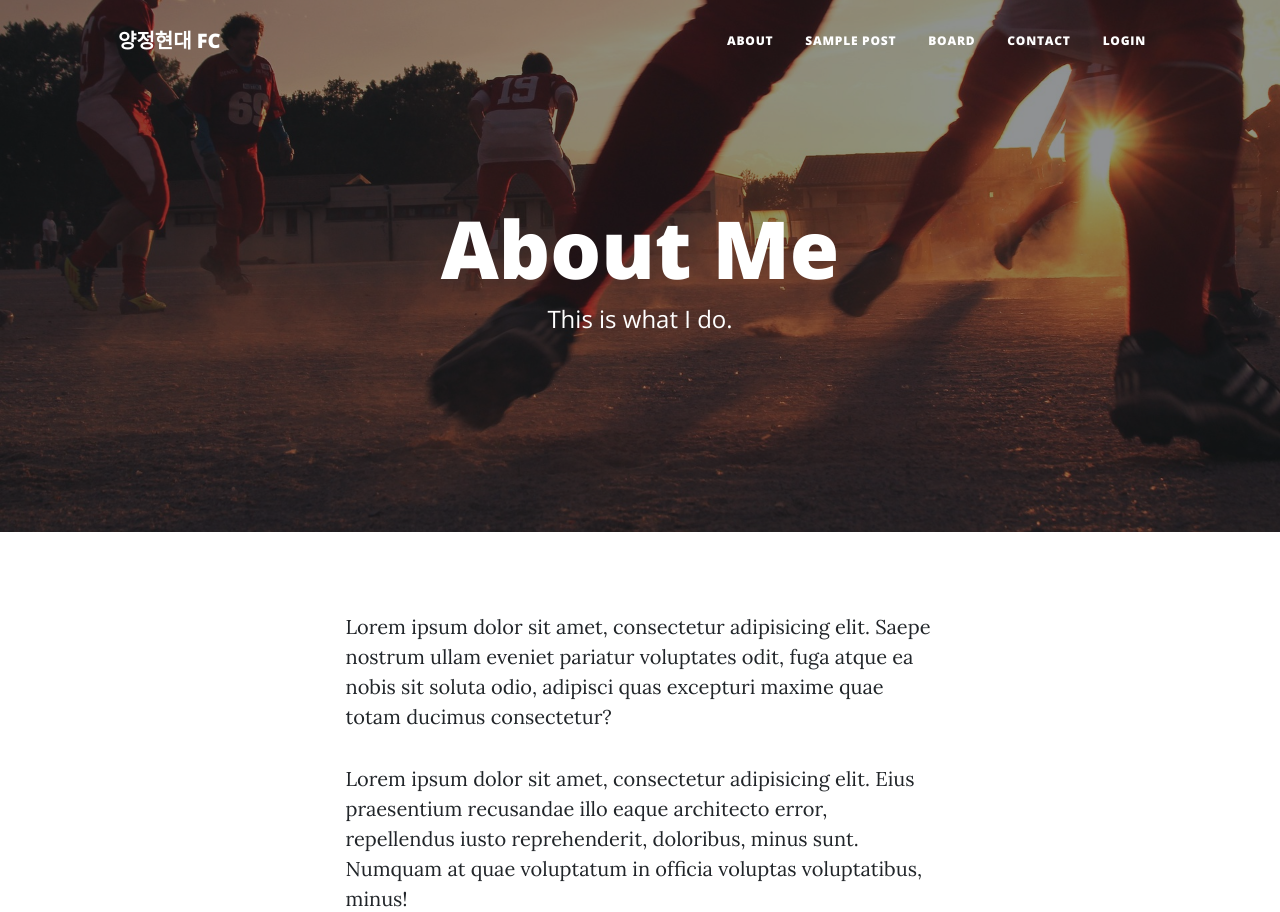
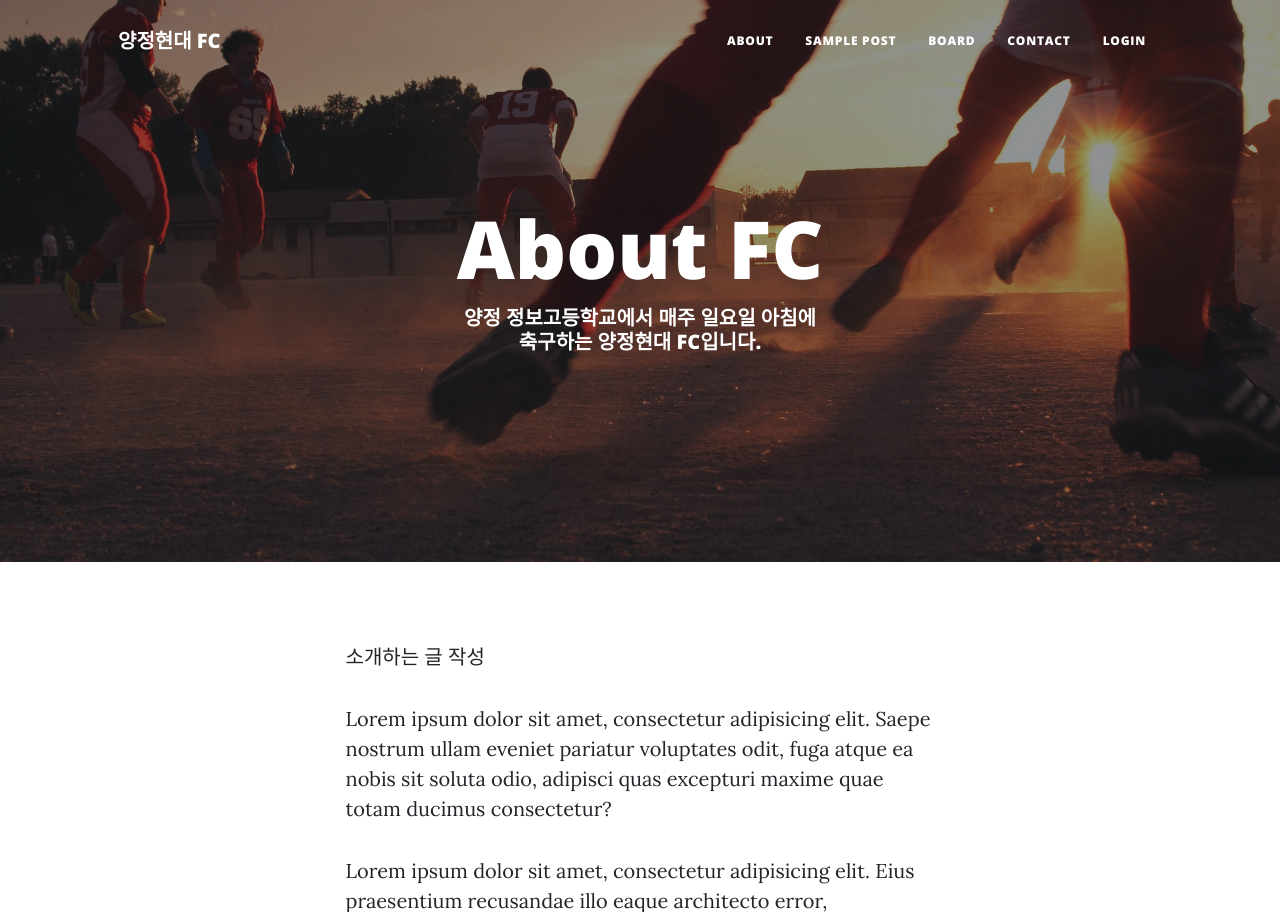
Before and after one commit to chlendyd7/yangjungfc, a Django app: page /bootstrap/about/ in a window 1280 px wide. Shown: the top 912 px of the page. Run offline with Django 3.2, Linux system fonts and the light colour scheme; some libraries are stand-ins or nearby versions.

Commit message:
html 문서 수정

```diff
--- a/templates/base.html
+++ b/templates/base.html
@@ -14,7 +14,7 @@
     <link rel="stylesheet" type="text/css" href="{% static 'bootstrap.min.css' %}">
     <!-- pybo CSS -->
     <!-- <link rel="stylesheet" type="text/css" href="{% static 'style.css' %}"> -->
-    <title>Hello, pybo!</title>
+    <title>양정현대 FC</title>
 </head>
 <body>
 <!-- 네비게이션바 -->
--- a/templates/bootstrap/about.html
+++ b/templates/bootstrap/about.html
@@ -3,22 +3,7 @@
 {% include "navbar.html" %}
 {% block content %}
 <!DOCTYPE html>
-<html lang="en">
-    <head>
-        <meta charset="utf-8" />
-        <meta name="viewport" content="width=device-width, initial-scale=1, shrink-to-fit=no" />
-        <meta name="description" content="" />
-        <meta name="author" content="" />
-        <title>Clean Blog - Start Bootstrap Theme</title>
-        <link rel="icon" type="image/x-icon" href="assets/favicon.ico" />
-        <!-- Font Awesome icons (free version)-->
-        <script src="https://use.fontawesome.com/releases/v6.3.0/js/all.js" crossorigin="anonymous"></script>
-        <!-- Google fonts-->
-        <link href="https://fonts.googleapis.com/css?family=Lora:400,700,400italic,700italic" rel="stylesheet" type="text/css" />
-        <link href="https://fonts.googleapis.com/css?family=Open+Sans:300italic,400italic,600italic,700italic,800italic,400,300,600,700,800" rel="stylesheet" type="text/css" />
-        <!-- Core theme CSS (includes Bootstrap)-->
-        <link href="css/styles.css" rel="stylesheet" />
-    </head>
+<html lang="ko">
     <body>
         <!-- Navigation-->
         <!-- Page Header-->
@@ -27,8 +12,12 @@
                 <div class="row gx-4 gx-lg-5 justify-content-center">
                     <div class="col-md-10 col-lg-8 col-xl-7">
                         <div class="page-heading">
-                            <h1>About Me</h1>
-                            <span class="subheading">This is what I do.</span>
+                            <h1>About FC</h1>
+                            <span class="subheading">
+                                <h5>
+                                양정 정보고등학교에서 매주 일요일 아침에 <br>축구하는 양정현대 FC입니다.
+                                </h5>
+                            </span>
                         </div>
                     </div>
                 </div>
@@ -39,6 +28,7 @@
             <div class="container px-4 px-lg-5">
                 <div class="row gx-4 gx-lg-5 justify-content-center">
                     <div class="col-md-10 col-lg-8 col-xl-7">
+                        <p> 소개하는 글 작성 </p>
                         <p>Lorem ipsum dolor sit amet, consectetur adipisicing elit. Saepe nostrum ullam eveniet pariatur voluptates odit, fuga atque ea nobis sit soluta odio, adipisci quas excepturi maxime quae totam ducimus consectetur?</p>
                         <p>Lorem ipsum dolor sit amet, consectetur adipisicing elit. Eius praesentium recusandae illo eaque architecto error, repellendus iusto reprehenderit, doloribus, minus sunt. Numquam at quae voluptatum in officia voluptas voluptatibus, minus!</p>
                         <p>Lorem ipsum dolor sit amet, consectetur adipisicing elit. Aut consequuntur magnam, excepturi aliquid ex itaque esse est vero natus quae optio aperiam soluta voluptatibus corporis atque iste neque sit tempora!</p>
```
Also changed, not shown: db.sqlite3.
